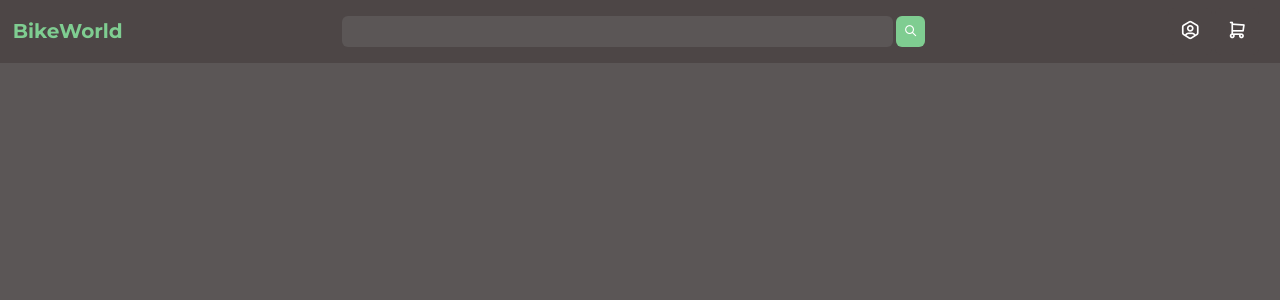
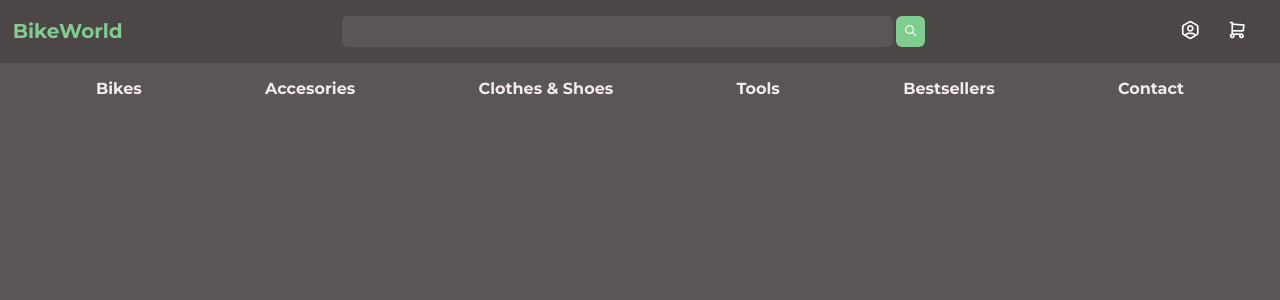
Before and after one commit to Astilion/bikeworld, a React (Vite) app: page / in a window 1280 px wide. Shown: the top 300 px of the page. Built offline with nearby package versions, Linux system fonts and the light colour scheme.

Commit message:
added & styled  desktop nav

```diff
--- a/src/App.jsx
+++ b/src/App.jsx
@@ -2,6 +2,7 @@ import './App.scss'
 import { useState, useEffect } from 'react'
 import Header from './components/layout/Header';
 import UserPanel from './components/userPanel/userPanel';
+import Nav from './components/layout/Nav';
 const App =() => {
   const [screenWidth, setScreenWidth] = useState(window.innerWidth);
 
@@ -20,6 +21,7 @@ const App =() => {
     <>
 
     <Header isShown={isShown}/>
+    {!isShown ? null : <Nav/>}
     {isShown ? null : <UserPanel/>}
     </>
   );
--- a/src/components/layout/Header.module.scss
+++ b/src/components/layout/Header.module.scss
@@ -30,6 +30,7 @@
 		padding: 0.6em;
 		margin-left: 3px;
 		cursor: pointer;
+        transition: background-color .3s;
 
 		i {
 			color: White;
--- /dev/null
+++ b/src/components/layout/Nav.jsx
@@ -0,0 +1,47 @@
+import styles from "./Nav.module.scss";
+
+const Nav = props => {
+	return (
+		<nav className={styles.nav}>
+			<ul className={styles.navList}>
+				<li className={styles.menuItem}>
+					Bikes
+					<ul className={styles.dropdown}>
+						<li className={`${styles.navItem} ${styles.navBikeItem}`}>
+							Mountain Bikes
+						</li>
+						<li className={`${styles.navItem} ${styles.navBikeItem}`}>
+							Trekking Bikes
+						</li>
+						<li className={`${styles.navItem} ${styles.navBikeItem}`}>
+							Cross Bikes
+						</li>
+						<li className={`${styles.navItem} ${styles.navBikeItem}`}>
+							E-Bikes
+						</li>
+						<li className={`${styles.navItem} ${styles.navBikeItem}`}>
+							City Bikes
+						</li>
+					</ul>
+				</li>
+
+				<li className={styles.navItem}>
+					<a>Accesories</a>
+				</li>
+				<li className={styles.navItem}>
+					<a>Clothes & Shoes</a>
+				</li>
+				<li className={styles.navItem}>
+					<a>Tools</a>
+				</li>
+				<li className={styles.navItem}>
+					<a>Bestsellers</a>
+				</li>
+				<li className={styles.navItem}>
+					<a>Contact</a>
+				</li>
+			</ul>
+		</nav>
+	);
+};
+export default Nav;
--- /dev/null
+++ b/src/components/layout/Nav.module.scss
@@ -0,0 +1,54 @@
+.nav {
+	text-align: center;
+	color: #f5eaea;
+	font-weight: bold;
+	margin: 0 5em;
+	.navList {
+		display: flex;
+		justify-content: space-between;
+		list-style: none;
+	}
+	.navBikeList {
+		display: flex;
+		flex-direction: column;
+		list-style: none;
+	}
+	.navItem {
+		padding: 1em;
+		cursor: pointer;
+        transition: color .3s;
+		&:hover,
+		&:focus {
+			color: #7fcd91;
+		}
+	}
+	.menuItem {
+		position: relative;
+		padding: 1em;
+
+		cursor: pointer;
+		&:hover {
+			.dropdown {
+				li {
+					display: block;
+					padding: 0.5em;
+				}
+			}
+		}
+	}
+	.dropdown {
+		position: absolute;
+		left: 50%;
+		transform: translateX(-50%);
+
+		align-items: flex-start;
+
+		list-style: none;
+		li {
+			display: none;
+			&:hover {
+				color: #7fcd91;
+			}
+		}
+	}
+}
```
